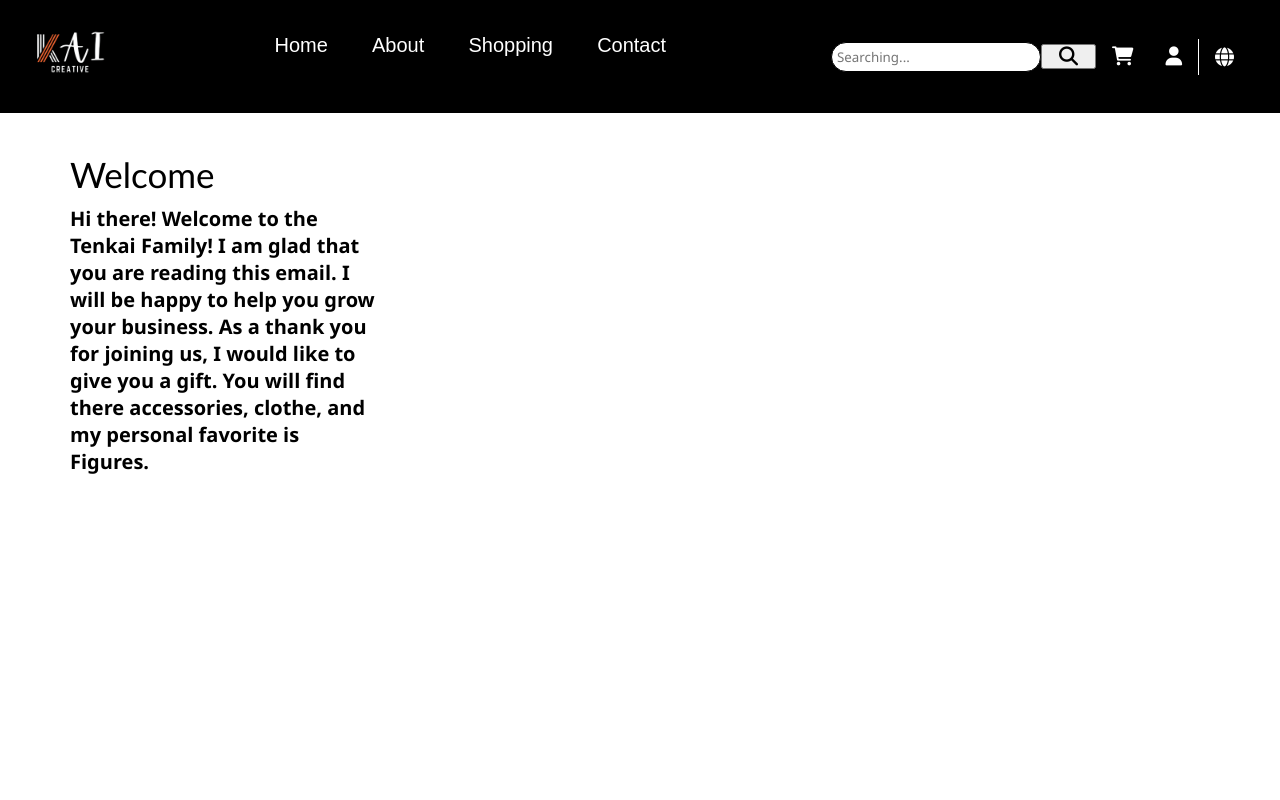
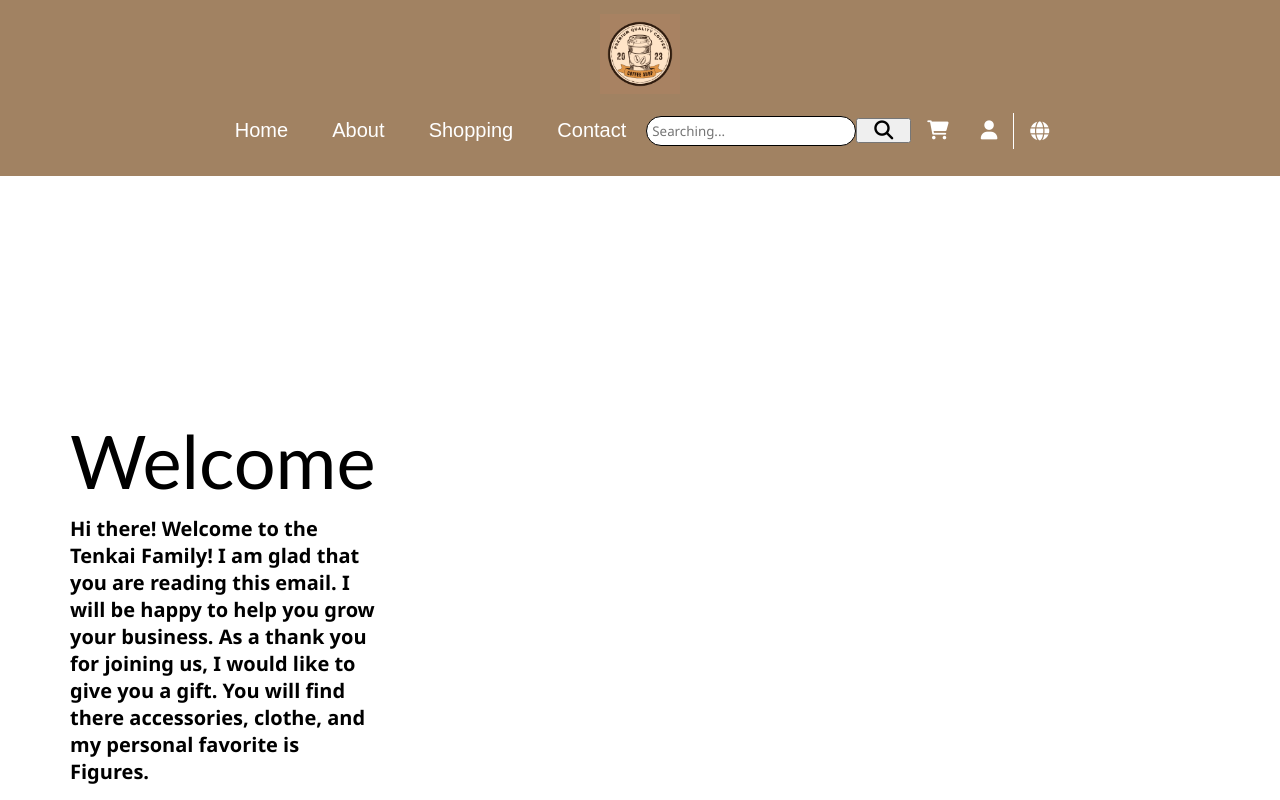
Before and after one commit to KenichiKai/SPCK-HAK, a plain HTML site: page index.html in a window 1280 px wide. Drawn offline with nearby package versions, Linux system fonts and the light colour scheme.

Commit message:
lesson12

```diff
--- a/css/style2.css
+++ b/css/style2.css
@@ -31,8 +31,8 @@ a{
     margin-left: 00px;
 }
 
-.top-menu{
-    background: black;
+/* .top-menu{
+    background: rgb(161, 130, 98);
     color: white;
     display: grid;
     grid-template-columns: auto auto auto;
@@ -40,15 +40,15 @@ a{
     grid-row-gap: 1em;
     padding: 14px 30px;
     margin-bottom: 36px;
-}
+} */
 
-.top-menu .page{
+/* .top-menu .page{
     display: flex;
     justify-content: space-evenly;
     align-items: center;
     text-transform: uppercase;
     font-weight: 600;
-}
+} */
 
 .top-menu .page a{
     color: white;
@@ -166,9 +166,9 @@ a{
 }
 
 .text-p{
-    margin-top: 40px;
+    margin-top: 240px;
     margin-left: 70px;
-    font-size: 35px;
+    font-size: 74px;
     font-family:'Trebuchet MS', 'Lucida Sans Unicode', 'Lucida Grande', 'Lucida Sans', Arial, sans-serif;
 }
 .text-h1{
@@ -177,3 +177,21 @@ a{
     font-size:20px;
     margin-right: 899px;
 }
+
+.header{
+
+    background: rgb(168, 130, 98);
+}
+.top-menu{
+    background: rgb(161, 130, 98);
+    color: white;
+    display: flex;
+    justify-content: center;
+    align-items: center;
+    flex-direction: column;
+    padding: 14px 30px;
+    margin-bottom: 36px;
+}
+.menu-bottom {
+    display: flex;
+}
--- a/index.html
+++ b/index.html
@@ -14,13 +14,17 @@
 </head>
 
 <body>
+    <div>
+
+    </div>
+
     <div class="container">
+
         <div class="top-menu">
-            <div>
-                <a href="index2.html">
-                    <img src="./images/logo1.png" alt="" width="80px">
-                </a>
-            </div>
+            <div class=""><a href="index.html">
+                    <img class="header" src="./images/23-removebg-preview.png" alt="" width="80px">
+                </a></div>
+            <div class="menu-bottom">
                 <div class="nav">
                     <a href="index.html" class="nav-item">Home</a>
                     <a href="about.html" class="nav-item">About</a>
@@ -43,6 +47,7 @@
                     <i class="fa-solid fa-globe"></i>
                 </div>
             </div>
+        </div>
 
         <p class="text-p">Welcome</p>
         <h1 class="text-h1">Hi there!
```
Also changed, not shown: index2.html (+1 -1 lines), index3.html (+1 -1 lines), index4.html (+1 -1 lines), index5.html (+1 -1 lines), index6.html (+1 -1 lines), images/23-removebg-preview.png (added). Lines whose indentation alone changed are shown as unchanged.
